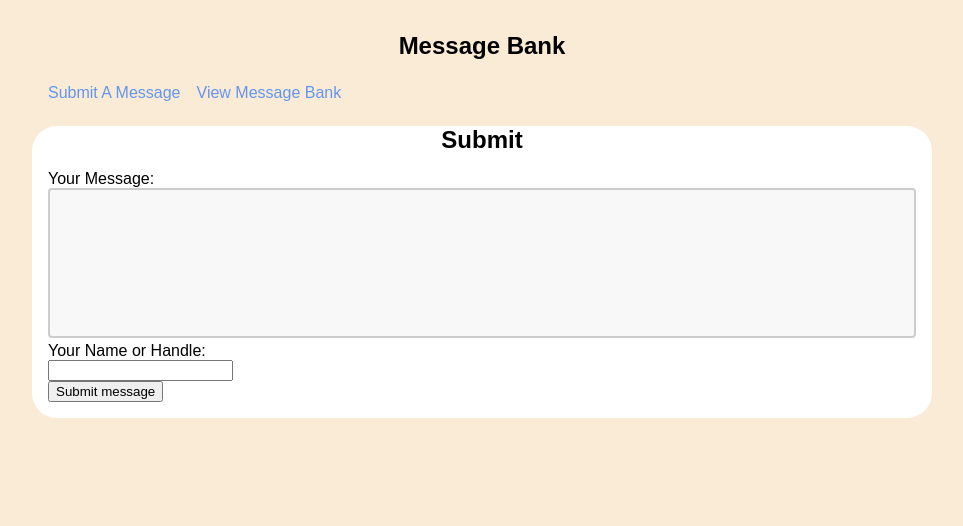
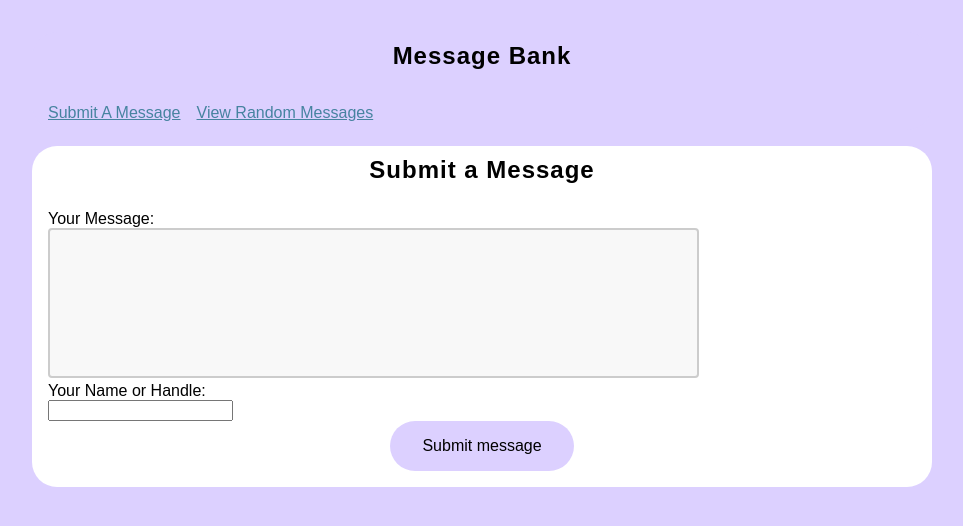
Before and after one commit to joshuali19/msgbank, a Flask app: page / in a window 1280 px wide. Shown: the top 526 px of the page, without its empty margins (158-1121 px from the left). Run offline with Flask 2, Linux system fonts and the light colour scheme.

Commit message:
update style.css

```diff
--- a/static/style.css
+++ b/static/style.css
@@ -1,6 +1,6 @@
 html {
     font-family: sans-serif;
-    background: AntiqueWhite;
+    background: #DCD0FF;
     padding: 1rem;
 }
 
@@ -14,11 +14,13 @@ h1 {
     font-family: sans-serif;
     margin: 1rem 0;
     text-align: center;
+    padding: 10px 10px;
+    letter-spacing: 1px;
 }
 
 a {
-    color: CornflowerBlue;
-    text-decoration: none;
+    color: #4683A0;
+    text-decoration: underline;
 }
 
 hr {
@@ -27,7 +29,7 @@ hr {
 }
 
 nav {
-    background: AntiqueWhite;
+    background: #DCD0FF;
     padding: 0 0.5rem;
     border-radius: 25px;
 }
@@ -59,9 +61,8 @@ nav ul li a {
 }
 
 textarea {
-    width: 100%;
+    width: 75%;
     height: 150px;
-    padding: 12px 20px;
     box-sizing: border-box;
     border: 2px solid #ccc;
     border-radius: 4px;
@@ -69,3 +70,27 @@ textarea {
     resize: none;
     font-family: sans-serif;
 }
+
+p {
+    font-family: sans-serif;
+    font-size: 24px;
+}
+
+input[type=submit]{
+    background-color: #DCD0FF;
+    border: none;
+    border-radius: 50px;
+    color: black;
+    padding: 16px 32px;
+    text-decoration: none;
+    cursor: pointer;
+    font-family: sans-serif;
+    font-size: 16px;
+    margin:0px auto;
+    display:block;
+}
+
+div.text-center {
+    width: 100%
+    text-align: center;
+}
--- a/templates/base.html
+++ b/templates/base.html
@@ -5,8 +5,8 @@
   <h1>Message Bank</h1>
   <!-- <b>Navigation:</b> -->
   <ul>
-    <li><a href="{{ url_for('submit') }}">Submit A Message</a></li>
-    <li><a href="{{ url_for('view')}}">View Message Bank</a></li>
+      <li><a href="{{ url_for('submit') }}">Submit A Message</a></li>
+      <li><a href="{{ url_for('view')}}">View Random Messages</a></li>
   </ul>
 </nav>
 <section class="content">
--- a/templates/submit.html
+++ b/templates/submit.html
@@ -1,7 +1,9 @@
 {% extends 'base.html' %}
 
+{% block title %} Submit a Message {% endblock %}
+
 {% block header %}
-  <h1>{% block title %}Submit{% endblock %}</h1>
+  <h1> Submit a Message </h1>
 {% endblock %}
 
 {% block content %}
@@ -16,11 +18,15 @@
       <br>
     <input name="user" id="user" required>
       <br>
+      <div class="text-center">
     <input type="submit" value="Submit message">
+      </div>
   </form>
 
-  {% if name %}
-    Thanks for submitting a message!
+  {% if msg %}
+Thanks for submitting a message! Here is your message:
+<br>
+<p> {{msg}} </p>
   {% endif %}
 
   {% if error %}
```
Also changed, not shown: messages_db.sqlite.
